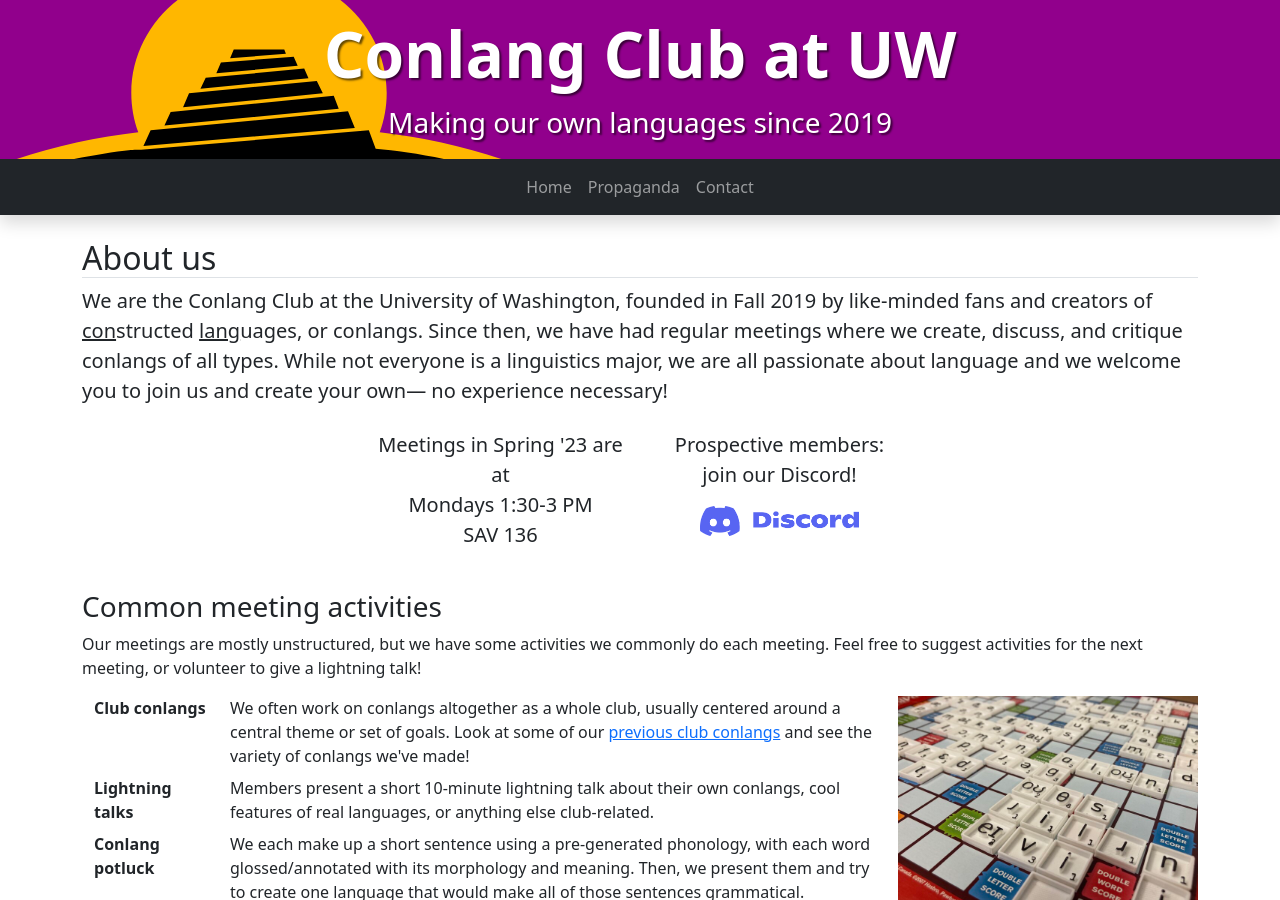
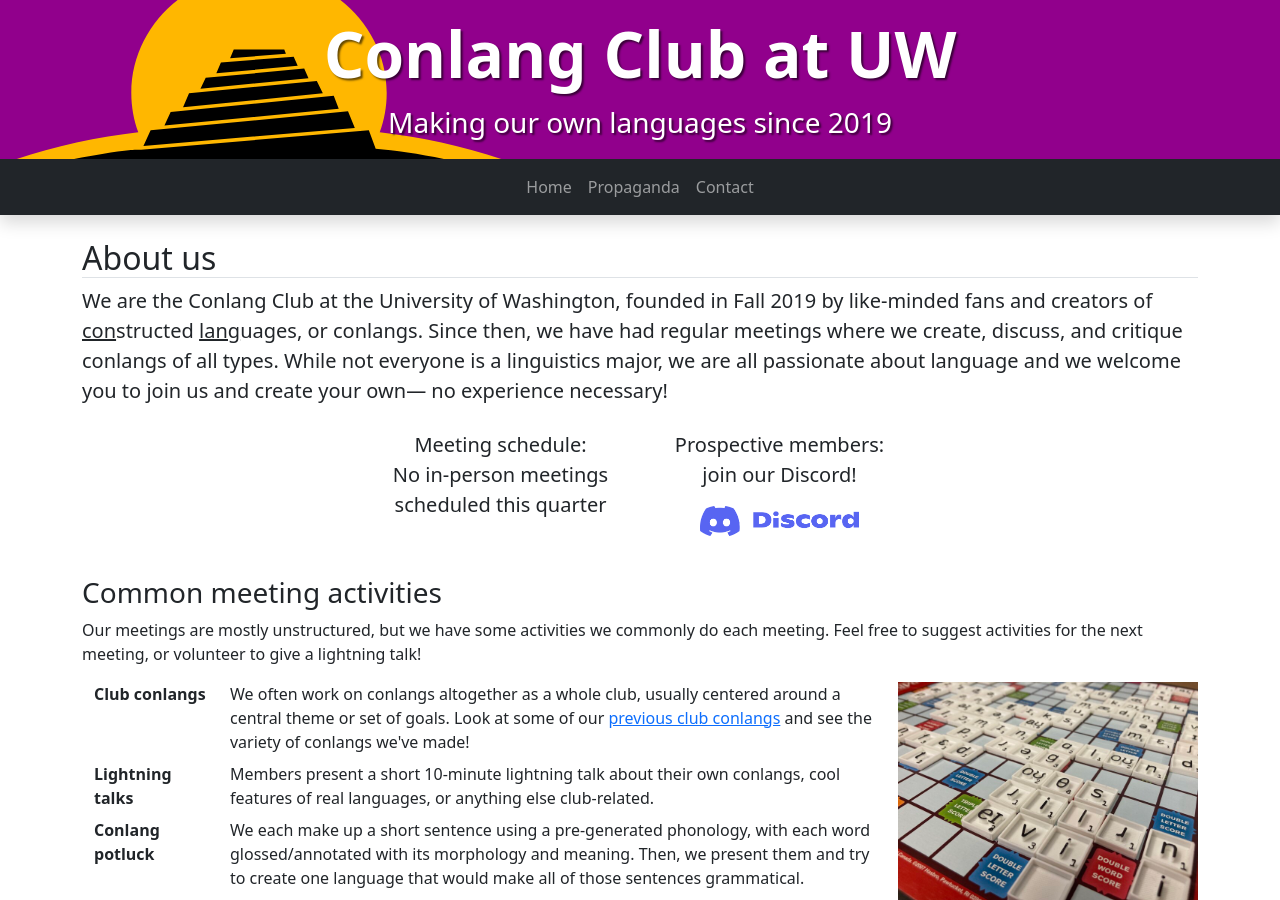
Before and after one commit to conlangclub/sl-ling-proj, a Jekyll site: the page built from index.html, in a window 1280 px wide and 900 px high. Built offline with Jekyll 4.4.1, drawn with Linux system fonts in a browser that asks for light colours.

Commit message:
update schedule notice

```diff
--- a/index.html
+++ b/index.html
@@ -11,8 +11,9 @@ layout: default
     <address class="quick-info">
       <div class="col-md">
         <p>
-          <strong>Meetings in Spring '23 are at</strong><br>
-          Mondays 1:30-3 PM<br> SAV 136
+          <strong>Meeting schedule:</strong>
+          <br>
+          No in-person meetings scheduled this quarter
         </p>
       </div>
 
```
